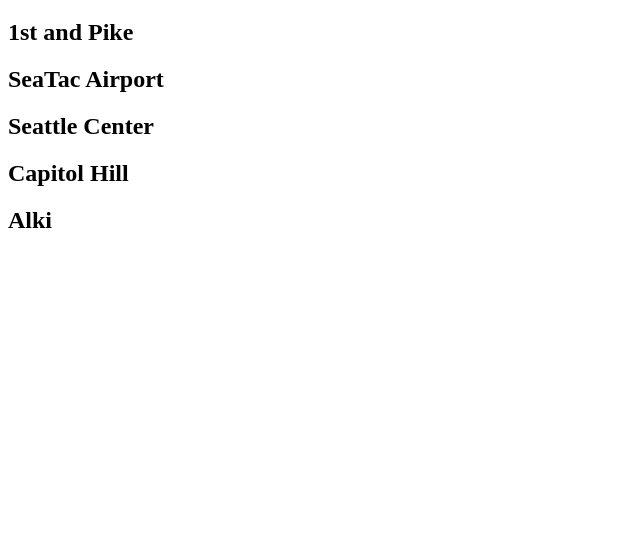
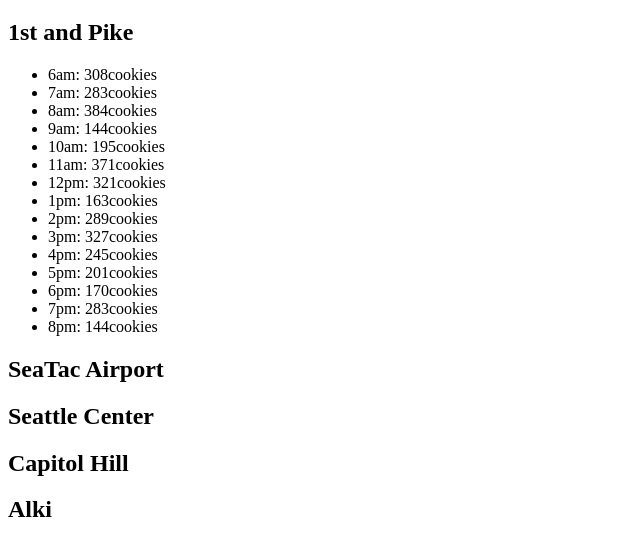
Before and after one commit to IanGifford261/Class-Lab-06, a plain HTML site: page sales.html in a window 1280 px wide. Shown: the part 61-616 px from the top of the page, without its empty margins (0-640 px from the left). Drawn offline with Linux system fonts and the light colour scheme.

Commit message:
Completes first problem and adds a css

```diff
--- a/app.js
+++ b/app.js
@@ -33,7 +33,7 @@
 
 var time = ['6am', '7am', '8am', '9am', '10am', '11am', '12pm', '1pm', '2pm', '3pm', '4pm', '5pm', '6pm', '7pm', '8pm'];
 
-var pikeplaceUl = document.getElementById('PikePlace');
+var pikeplaceUl = document.getElementById('pikeplaceUl');
 
 var seatacUl = document.getElementById('SeaTac');
 
@@ -43,6 +43,9 @@ var caphillUl = document.getElementById('CapHill');
 
 var alkiUl = document.getElementById('Alki');
 
+function getRandomInt(min, max) {
+        return Math.floor(Math.random() * (max - min)) + min;
+      }
 
 
 var pikeUl = {
@@ -50,11 +53,6 @@ var pikeUl = {
     minCusomters: 23,
     maxCustomers: 65,
     avgcookieSales: 6.3,
-    customersPerHour: function getRandomInt (minCustomers, maxCustomers) {
-        min = Math.ceil(23);
-        max = Math.floor(65);
-        return Math.floor(Math.random() * (maxCustomers - minCustomers) + min);
-    },
 
     render: function() {
     for (var i = 0; i < time.length; i++) {
@@ -62,13 +60,18 @@ var pikeUl = {
         var liEl = document.createElement('li');
             console.log('just created liEl', liEl);
 
-        liEl.textContent = `${time[i]}: ${this.avgcookieSales[i]}cookies`
+        var avgCust = getRandomInt(this.minCusomters, this.maxCustomers);
+        var avgCust = Math.floor (avgCust * this.avgcookieSales);
+
+        liEl.textContent = `${time[i]}: ${avgCust}cookies`;
             console.log('just assigned a value to liEl', liEl);
 
-        pikeUl.appendChild(liEl);
+        pikeplaceUl.appendChild(liEl);
         }
     }
 }
+pikeUl.render();
+
 
 var seatacUl = {
     location: 'SeaTac',
--- a/sales.html
+++ b/sales.html
@@ -11,7 +11,7 @@
                         <h1>Locations</h1>
 
                         <h2>1st and Pike</h2>
-                             <ul id="pikeUl"></ul>
+                             <ul id="pikeplaceUl"></ul>
 
                         <h2>SeaTac Airport</h2>
                             <ul id="seatacUl"></ul>
```
Also changed, not shown: reset.css (added), style.css (added).
